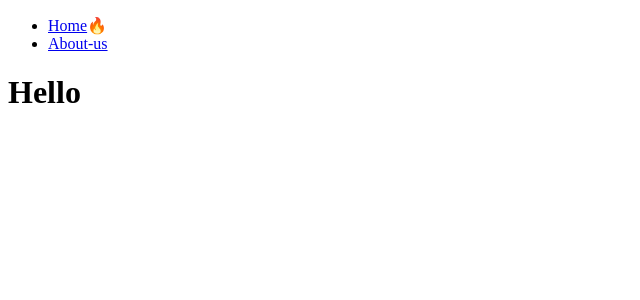
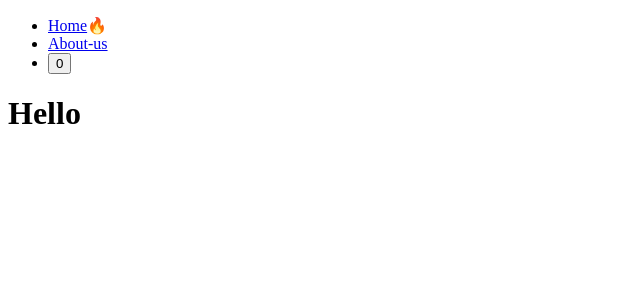
Before and after one commit to jiwonkim16/Learn-Next.js-14, a Next.js app: page / in a window 1280 px wide. Shown: the top 300 px of the page, without its empty margins (0-640 px from the left). Built offline with nearby package versions, Linux system fonts and the light colour scheme.

Commit message:
hydration

```diff
--- a/components/navigation.tsx
+++ b/components/navigation.tsx
@@ -1,11 +1,11 @@
 "use client";
 import Link from "next/link";
 import { usePathname } from "next/navigation";
-import React from "react";
+import React, { useState } from "react";
 
 function Navigation() {
   const path = usePathname();
-
+  const [count, setCount] = useState(0);
   return (
     <nav>
       <ul>
@@ -16,6 +16,9 @@ function Navigation() {
         <li>
           <Link href="/about-us">About-us</Link>
           {path === "/about-us" ? "🔥" : ""}
+        </li>
+        <li>
+          <button onClick={() => setCount((prev) => prev + 1)}>{count}</button>
         </li>
       </ul>
     </nav>
@@ -39,6 +42,8 @@ export default Navigation;
 
 // 그런데 client component 가 무엇이고 왜 use client 를 추가하니 정상적으로 동작하는지에 대해 알기 위해서는
 // client component와 server component에 대해 알아야 한다.
+
+// -------------------------------------------------------------------------------------
 
 // 그 전에 먼저, CSR 과 SSR의 차이, 즉 next.js가 application을 render 하는 방식을 이해해야 한다.
 // 여기서 렌더링이란 next.js가 내 react component를 가져와서 브라우저가 이해할 수 있는 html로 변환하는 것을 말한다.
@@ -68,4 +73,36 @@ export default Navigation;
 // 하나 기억해야 할 것은 이것이 client component이건 server component이건 간에 모든 컴포넌트에서 발생한다는 것이다.
 // use client가 작성되어 있더라도 server side rendering 이 일어난다.
 
-//
+// -------------------------------------------------------------------------------------
+
+// hydration : dummy HTML을 React application으로 초기화(initalize)하는 작업이다.
+// 즉, Next.js는 초기 Html 파일을 먼저 전달하고 이후 HTML 요소들을 React 컴포넌트로 변환 및 이벤트리스너를 부착하여 React DOM에서 관리하게 한다.
+// 이 과정을 Hydration(수분 보충)이라고 한다.
+
+// 위에서 SSR 방식을 설명할 때 next.js가 그 페이지와 컴포넌트들을 기본적으로 백엔드에서 render 하는 것, 즉 next.js가 코드를
+// HTML로 변환하고 그걸 브라우저에 넘김으로서 자바스크립트가 react 코드를 읽고 실행시키는 것을 기다리지 않아도 사용자는 최소한의 HTML을 볼 수 있다고 했다.
+// 이번엔 사용자가 최초 HTML을 본 뒤에 어떤 일(React가 언제 활성화되는지 등)이 발생하는 과정을 hydration이라 하고 그 과정에 대해 알아보면 다음과 같다.
+// 만약 자바스크립트를 비활성화 해놓은 상태에서 Home이나 about-us 페이지로 이동하게 되면 a태그를 누르는 것이기 때문에
+// 페이지 전체가 새로고침되는 것을 볼 수 있다.
+// 그런데 자바스크립트를 활성화 해둔 상태에서 nav bar의 Home이나 about-us 를 클릭하게 되면 새로고침이 되지 않는다.
+// 이건 바로 React가 hydrated 된 것이다. nav bar의 링크들이 처음에는 anchors 묶음이었다가 React component로 변환된 것이다.
+// 그래서 클릭이 발생되어도 React가 끼어듦으로서 페이지 전체를 reload하지 않고 빠르게 navigate 할 수 있게 된다.
+// 이제 더이상 일반적인 a 태그가 아닌 Link component가 되며, 이 링크 컴포넌트는 client side only navigation을 수행하고 있다.
+// 물론 소스코드에 보면 a 태그가 존재하겠지만 그 a 태그는 자바스크립트에 의해 제어되고 있는 상태이다.
+
+// 정리하자면 사용자가 /about-us 페이지에 접근한다면 next.js는 그 요청을 보고 component를 dummy HTML로 변환한다.
+// 그것이 사용자에게 주어지고 페이지에 도착하는 즉시, 프레임워크는 load를 시작하고 dummy HTML에 새로운 React application을 초기화/initalize 한다.
+// 그러고 나면 이제 React가 app을 넘겨받고 hard refresh 없이 navigate 할 수 있다.
+
+// 그런데 만약 프레임워크가 initalize하는데에 아주 긴 시간이 걸린다면 사용자는 여전히 페이지 사이를 navigate 할 수 있지만
+// 아직 React component가 아니기 때문에 hard refresh가 되며, 자바스크립트가 로드되는 순간 이 네이게이션들은 interactive 해지고
+// React component가 된다.
+
+// 이번엔 다른 예로 state를 사용한다고 가정해보자!
+// count라는 state를 만들고 초기값을 0으로 설정한 후에 버튼에 count값을 넣어주고 onClick 이벤트를 통해 클릭 시 현재 count 값에서 +1씩 되도록 했다.
+// 이 상태에서 사용자가 해당 페이지에 도착하면 next.js는 초기값이 0으로 설정된 button을 사용자에게 먼저 보여줄 것이다.
+// 만약 백엔드 단에서 프레임워크가 initalize 하는데 오랜 시간이 걸린다면 그동안 버튼을 클릭해도 초기값인 0에서 아무 변화도 없을 것이다.
+// 왜냐하면 아직 이 버튼에 eventListener가 연결되지 않았기 때문이다.
+
+// 그런데 이후 자바스크립트가 로드된다면 즉, next.js를 로딩하고 프레임워크를 초기화한다면 React가 버튼에 eventListener를 연결시키고 state 같은 것들과 연결시킴으로써
+// 이 버튼은 interactive 해지고 eventListener가 추가됨으로서 원하는 대로 동작할 것이다.
```
